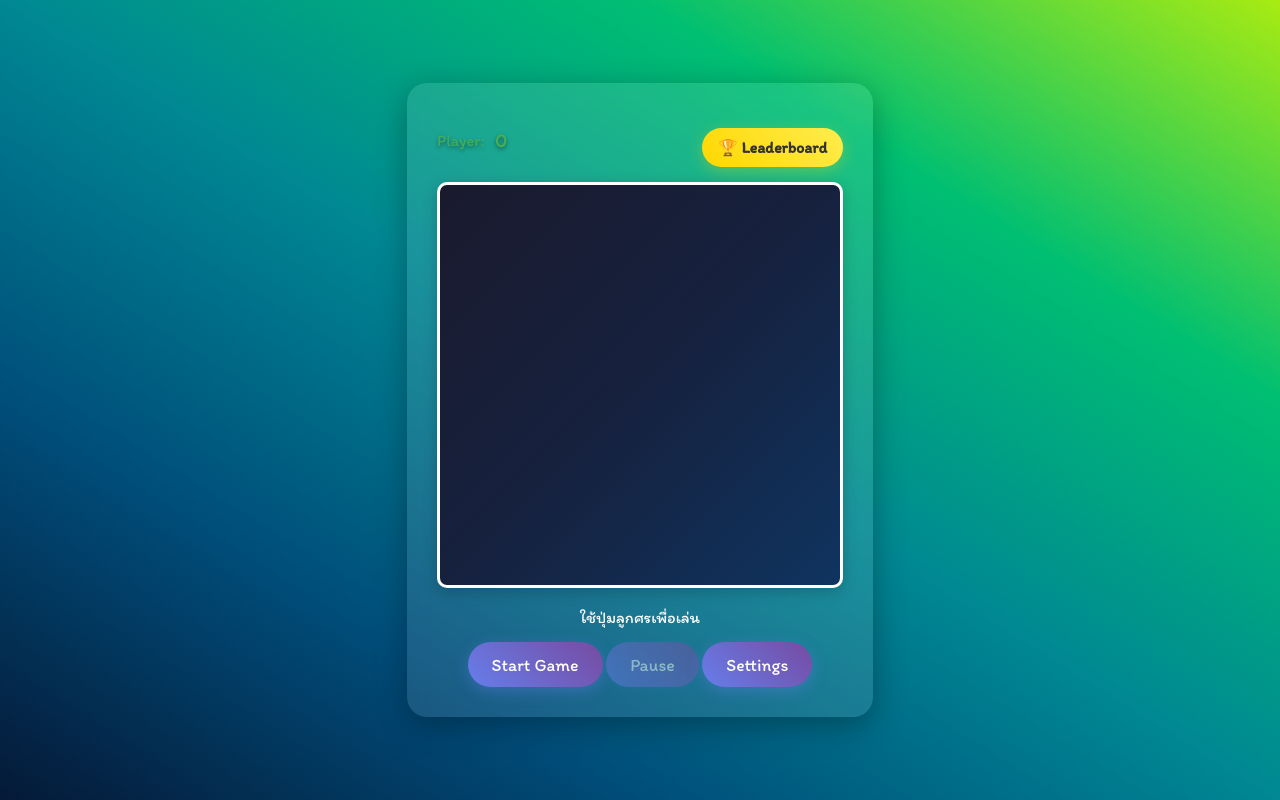
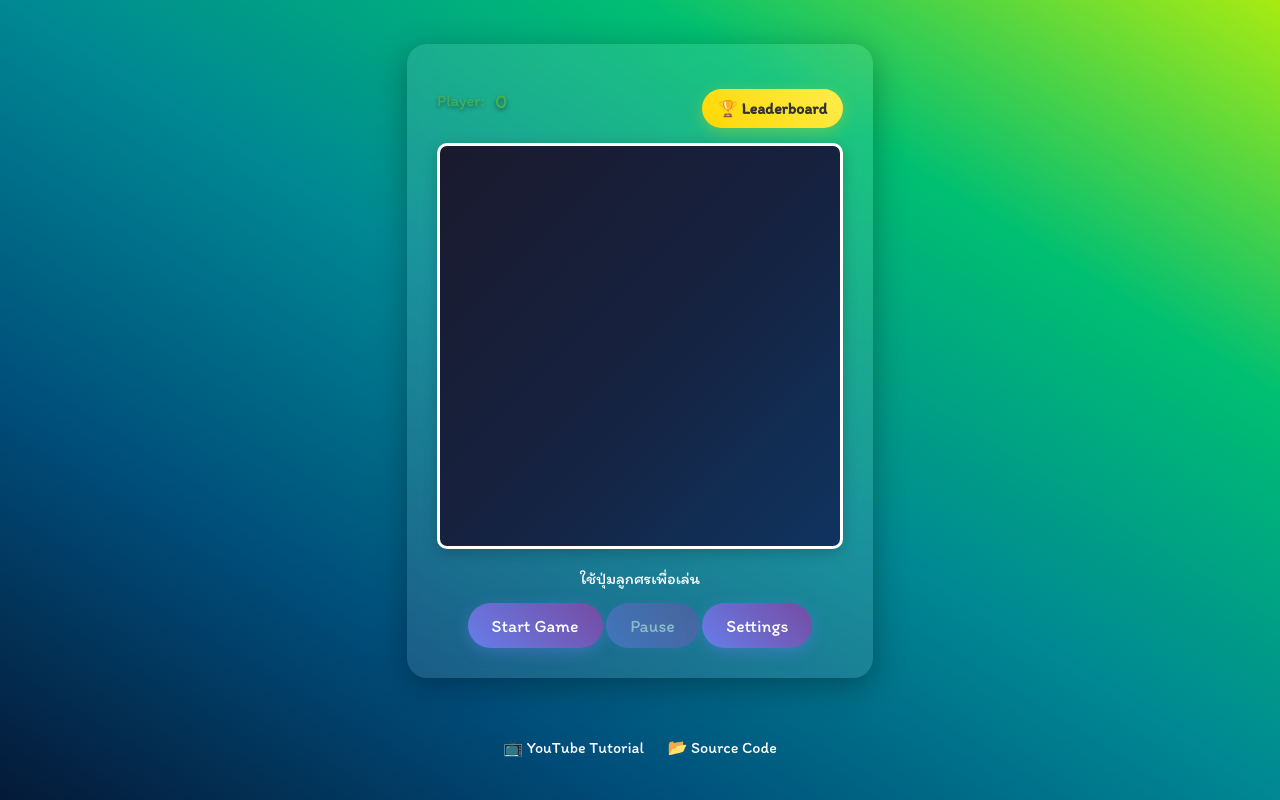
Before and after one commit to Phonbopit/snake-game-html-with-claude, a website built with Vite: page index.html in a window 1280 px wide. Built offline with nearby package versions, Linux system fonts and the light colour scheme.

Commit message:
chore: add links to footer

```diff
--- a/index.html
+++ b/index.html
@@ -139,7 +139,12 @@
                     <h4>ระดับ AI:</h4>
                     <div class="ai-difficulty-options">
                       <label class="radio-option">
-                        <input type="radio" name="aiDifficulty" value="easy" checked />
+                        <input
+                          type="radio"
+                          name="aiDifficulty"
+                          value="easy"
+                          checked
+                        />
                         <span class="radio-custom"></span>
                         ง่าย
                       </label>
@@ -210,6 +215,26 @@
         </div>
       </div>
     </div>
+
+    <footer style="text-align: center; padding: 20px; margin-top: 20px">
+      <p>
+        <a
+          href="https://www.youtube.com/watch?v=6566uJx_xes&ab_channel=Devahoy"
+          target="_blank"
+          style="color: #ffffff; text-decoration: none; margin-right: 20px; font-weight: 500;"
+        >
+          📺 YouTube Tutorial
+        </a>
+        <a
+          href="https://github.com/Phonbopit/snake-game-html-with-claude"
+          target="_blank"
+          style="color: #ffffff; text-decoration: none; font-weight: 500;"
+        >
+          📂 Source Code
+        </a>
+      </p>
+    </footer>
+
     <script type="module" src="/src/main.js"></script>
   </body>
 </html>
--- a/src/styles.css
+++ b/src/styles.css
@@ -9,6 +9,7 @@
 
 body {
   display: flex;
+  flex-direction: column;
   justify-content: center;
   align-items: center;
   min-height: 100vh;
@@ -32,6 +33,7 @@ body {
   backdrop-filter: blur(10px);
   border-radius: 20px;
   padding: 30px;
+  margin: 20px 0;
   box-shadow: 0 8px 32px rgba(0, 0, 0, 0.3);
 }
 
```
